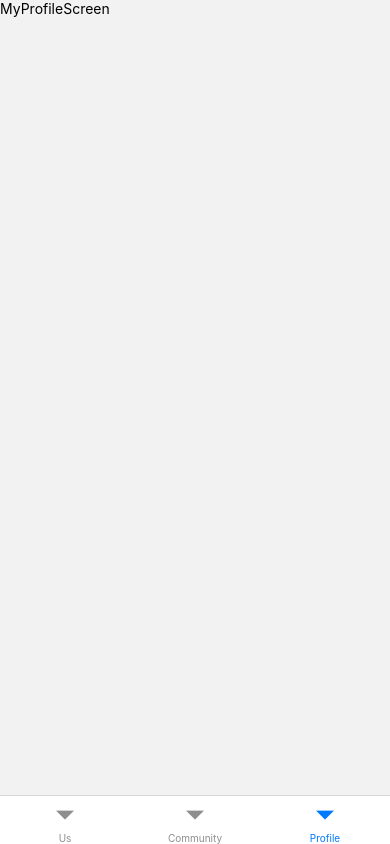
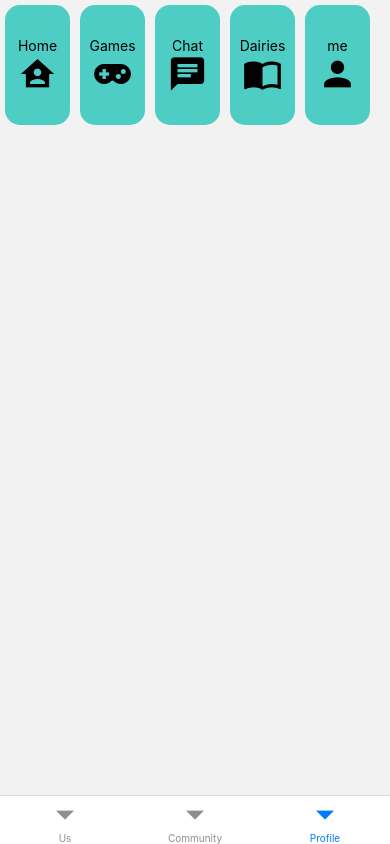
Before and after one commit to Zio7711/amazingLove, a React Native app in the folder wade/amazingLove/: screen /Profile in a window 390 px wide. Built offline with nearby package versions, Linux system fonts and the light colour scheme.

Commit message:
adjust app screen

```diff
--- a/wade/amazingLove/src/components/ScreenContainer.js
+++ b/wade/amazingLove/src/components/AppScreen.js
@@ -3,7 +3,7 @@ import { SafeAreaView, StatusBar, StyleSheet } from 'react-native';
 import Constants from 'expo-constants';
 import React from 'react';
 
-const ScreenContainer = ({ children }) => {
+const AppScreen = ({ children }) => {
   return (
     <SafeAreaView style={styles.container}>
       {children}
@@ -19,4 +19,4 @@ const styles = StyleSheet.create({
   },
 });
 
-export default ScreenContainer;
+export default AppScreen;
--- a/wade/amazingLove/src/components/mainScreenComponents/MainScreenIconList.js
+++ b/wade/amazingLove/src/components/mainScreenComponents/MainScreenIconList.js
@@ -1,5 +1,6 @@
 import { StyleSheet, Text, View } from 'react-native';
 
+import AppScreen from '../AppScreen';
 import IconItem from '../IconItem';
 import colors from '../../../config/colors';
 
@@ -31,6 +32,7 @@ const MainScreenIconList = () => {
 const styles = StyleSheet.create({
   container: {
     flexDirection: 'row',
+    justifyContent: 'flex-end',
     marginBottom: 50,
     flexWrap: 'wrap',
   },
--- a/wade/amazingLove/src/components/profile/ProfileTopIconList.js
+++ b/wade/amazingLove/src/components/profile/ProfileTopIconList.js
@@ -1,14 +1,44 @@
-import { Text, View } from 'react-native';
+import { StyleSheet, Text, View } from 'react-native';
 
+import AppScreen from '../AppScreen';
+import IconItem from '../IconItem';
 import ProfileTopIconItem from './ProfileTopIconItem';
 import React from 'react';
+import colors from '../../../config/colors';
 
 const ProfileTopIconList = () => {
+  const iconList = [
+    { title: 'Home', name: 'home-account' },
+    { title: 'Games', name: 'gamepad-variant' },
+    { title: 'Chat', name: 'message-text' },
+    { title: 'Dairies', name: 'book-open-variant' },
+    { title: 'me', name: 'account' },
+  ];
+
   return (
-    <View>
-      <ProfileTopIconItem />
-    </View>
+    <AppScreen>
+      <View style={styles.container}>
+        {iconList.map((icon, index) => (
+          <IconItem
+            title={icon.title}
+            key={index}
+            size={40}
+            name={icon.name}
+            iconColor={'black'}
+            backgroundColor={colors.secondary}
+            textOnTop={true}
+          />
+        ))}
+      </View>
+    </AppScreen>
   );
 };
 
+const styles = StyleSheet.create({
+  container: {
+    flexDirection: 'row',
+    flexWrap: 'wrap',
+  },
+});
+
 export default ProfileTopIconList;
--- a/wade/amazingLove/src/screens/CommunityScreen.js
+++ b/wade/amazingLove/src/screens/CommunityScreen.js
@@ -1,14 +1,16 @@
 import { Text, View } from 'react-native';
 
+import AppScreen from '../components/AppScreen';
 import ProfileTopIconList from '../components/profile/ProfileTopIconList';
 import React from 'react';
-import ScreenContainer from '../components/ScreenContainer';
 
 const CommunityScreen = () => {
   return (
-    <ScreenContainer>
-      <ProfileTopIconList />
-    </ScreenContainer>
+    <AppScreen>
+      <View>
+        <ProfileTopIconList />
+      </View>
+    </AppScreen>
   );
 };
 
--- a/wade/amazingLove/src/screens/MainScreen.js
+++ b/wade/amazingLove/src/screens/MainScreen.js
@@ -2,14 +2,10 @@ import { Button, ImageBackground, StyleSheet, Text, View } from 'react-native';
 
 import MainScreenCenter from '../components/mainScreenComponents/MainScreenCenter';
 import MainScreenIconList from 'components/mainScreenComponents/MainScreenIconList';
-import ScreenContainer from '../components/ScreenContainer';
-
-('');
 
 const MainScreen = () => {
   return (
     <ImageBackground
-      // blurRadius={10}
       style={styles.background}
       source={require('assets/pics/background.jpg')}
     >
--- a/wade/amazingLove/src/screens/MyProfileScreen.js
+++ b/wade/amazingLove/src/screens/MyProfileScreen.js
@@ -1,12 +1,16 @@
 import { Text, View } from 'react-native';
 
+import AppScreen from '../components/AppScreen';
+import ProfileTopIconList from '../components/profile/ProfileTopIconList';
 import React from 'react';
 
 const MyProfileScreen = () => {
   return (
-    <View>
-      <Text>MyProfileScreen</Text>
-    </View>
+    <AppScreen>
+      <View>
+        <ProfileTopIconList />
+      </View>
+    </AppScreen>
   );
 };
 
```
